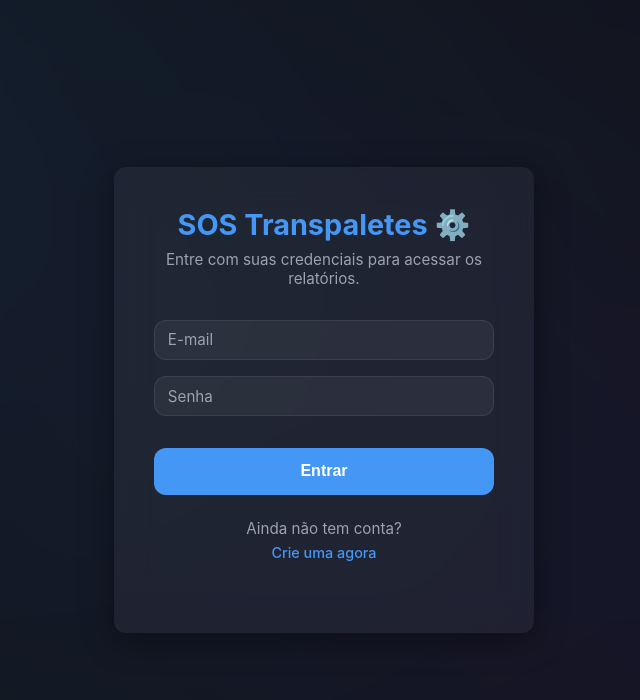
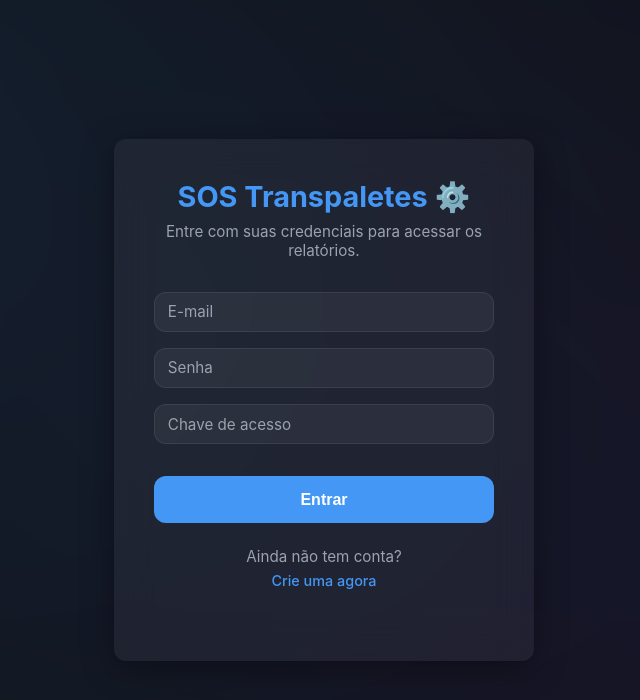
Before and after one commit to arturwgnr/SOS-Project, a React app in the folder frontend/: page /login in a window 1280 px wide. Shown: the top 700 px of the page, without its empty margins (316-956 px from the left). Built offline with nearby package versions, Linux system fonts and the light colour scheme; the HTML template or start-up script is replaced by a standard one.

Commit message:
Add acess key for login

```diff
--- a/frontend/src/pages/Login.jsx
+++ b/frontend/src/pages/Login.jsx
@@ -6,6 +6,10 @@ import "../styles/login.css";
 
 export default function Login() {
   const nav = useNavigate();
+
+  const [companyKey, setCompanyKey] = useState("");
+
+  const key = "sos2026";
 
   const [formData, setFormData] = useState({
     email: "",
@@ -21,6 +25,10 @@ export default function Login() {
 
   async function handleLogin(e) {
     e.preventDefault();
+
+    if (companyKey !== key) {
+      return toast.error("Chave de acesso incorreta!");
+    }
 
     try {
       const res = await axios.post(
@@ -65,6 +73,12 @@ export default function Login() {
             required
           />
 
+          <input
+            type="password"
+            placeholder="Chave de acesso"
+            onChange={(e) => setCompanyKey(e.target.value)}
+          />
+
           <button type="submit" className="btn-primary big">
             Entrar
           </button>
```
